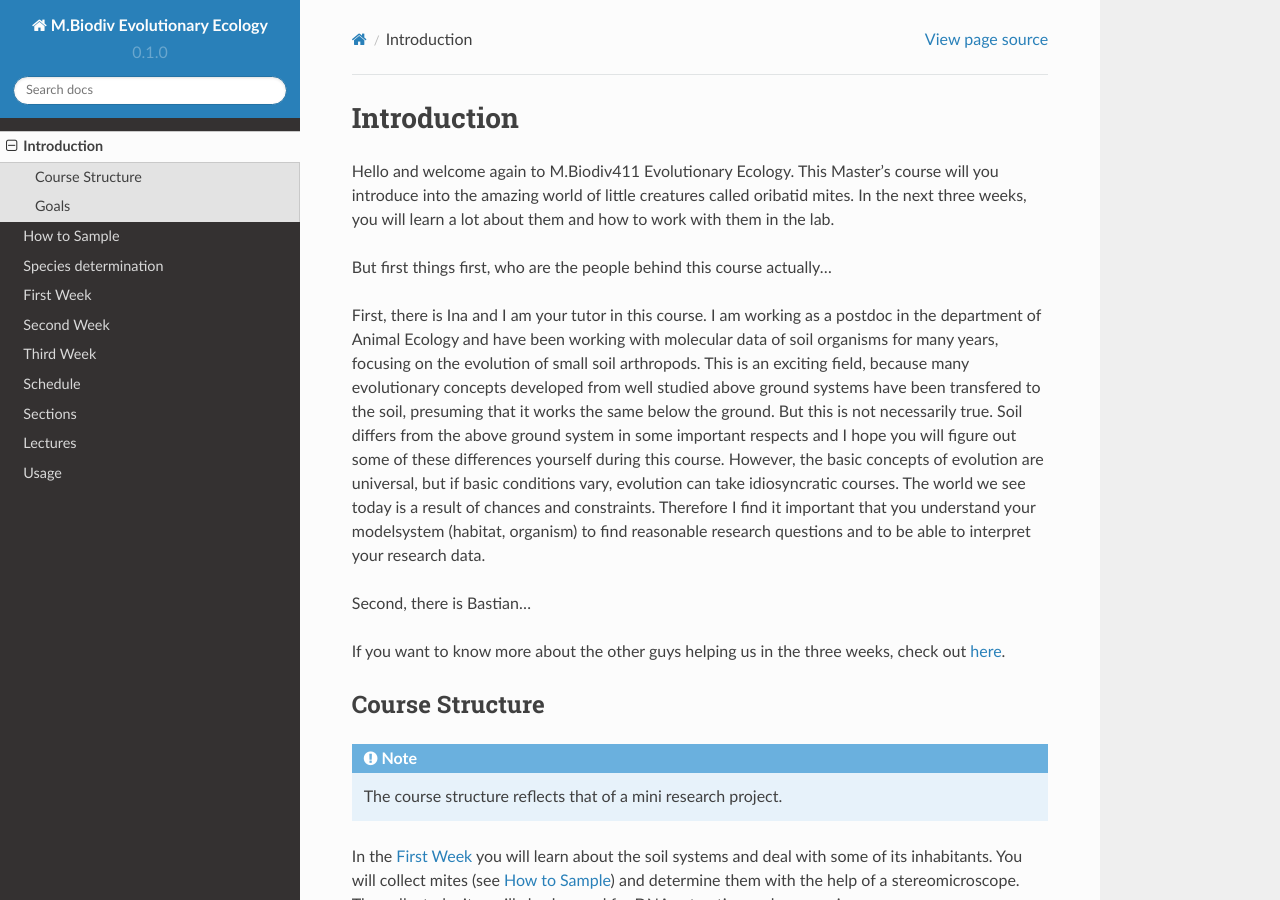
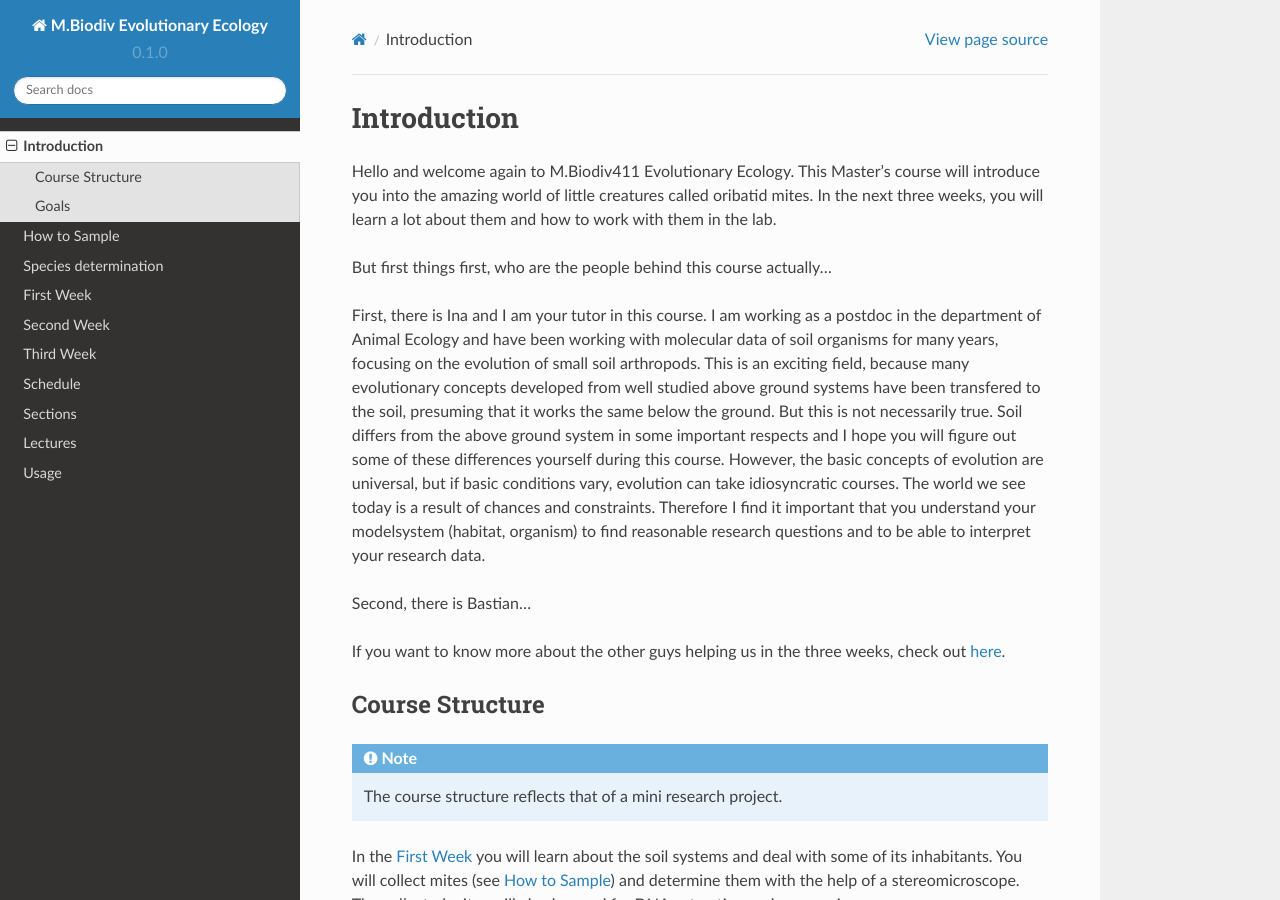
Before and after one commit to bheimbu/evolutionary_ecology, a Sphinx documentation site: the page built from docs/source/introduction.rst, in a window 1280 px wide and 900 px high. Built offline with Sphinx 7.4.7 and the Read the Docs theme 2.0.0, drawn with Linux system fonts in a browser that asks for light colours.

```diff
--- a/docs/source/introduction.rst
+++ b/docs/source/introduction.rst
@@ -1,7 +1,7 @@
 Introduction
 ============
 
-Hello and welcome again to M.Biodiv411 Evolutionary Ecology. This Master's course will you introduce into the amazing world of little creatures called oribatid mites. In the next three weeks, you will learn a lot about them and how to work with them in the lab.
+Hello and welcome again to M.Biodiv411 Evolutionary Ecology. This Master's course will introduce you into the amazing world of little creatures called oribatid mites. In the next three weeks, you will learn a lot about them and how to work with them in the lab.
 
 But first things first, who are the people behind this course actually...
 
```
